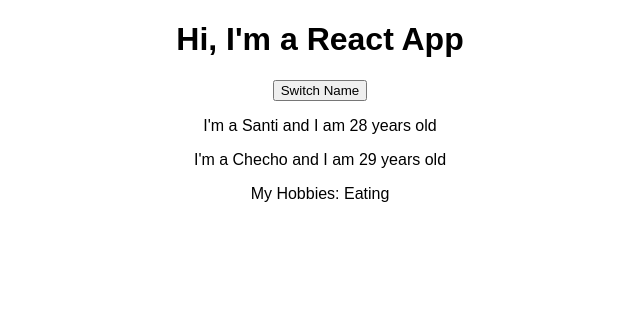
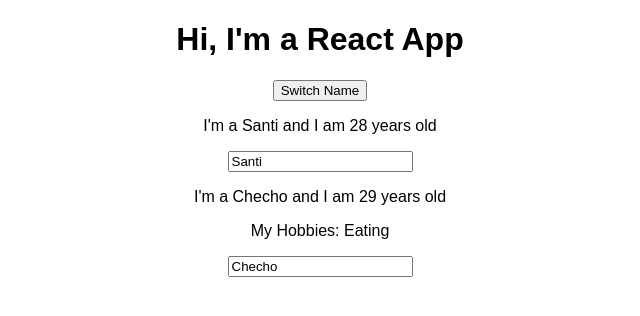
Before and after one commit to srueda27/react-complete-guide, a React (Create React App) app: page / in a window 1280 px wide. Shown: the top 316 px of the page, without its empty margins (320-960 px from the left). Built offline with nearby package versions, Linux system fonts and the light colour scheme.

Commit message:
add two way binding

```diff
--- a/src/App.js
+++ b/src/App.js
@@ -21,6 +21,15 @@
     });
   }
 
+  nameChangedHandler = (event) => {
+    this.setState({
+      persons: [
+        { name: 'Santi', age: '28' },
+        { name: event.target.value, age: '29' }
+      ]
+    });
+  }
+
   render() {
     return (
       <div className="App" >
@@ -28,7 +37,8 @@
         <button onClick={() => this.switchNameHandler('Santiago')}>Switch Name</button>
         <Person
           name={this.state.persons[0].name}
-          age={this.state.persons[0].age} />
+          age={this.state.persons[0].age}
+          changed={this.nameChangedHandler} />
 
         <Person
           name={this.state.persons[1].name}
--- a/src/Person/Person.js
+++ b/src/Person/Person.js
@@ -5,6 +5,7 @@
         <div>
             <p onClick={props.click}>I'm a {props.name} and I am {props.age} years old</p>
             <p>{props.children}</p>
+            <input type="text" onChange={props.changed} defaultValue={props.name} />
         </div>
     )
 }
```
